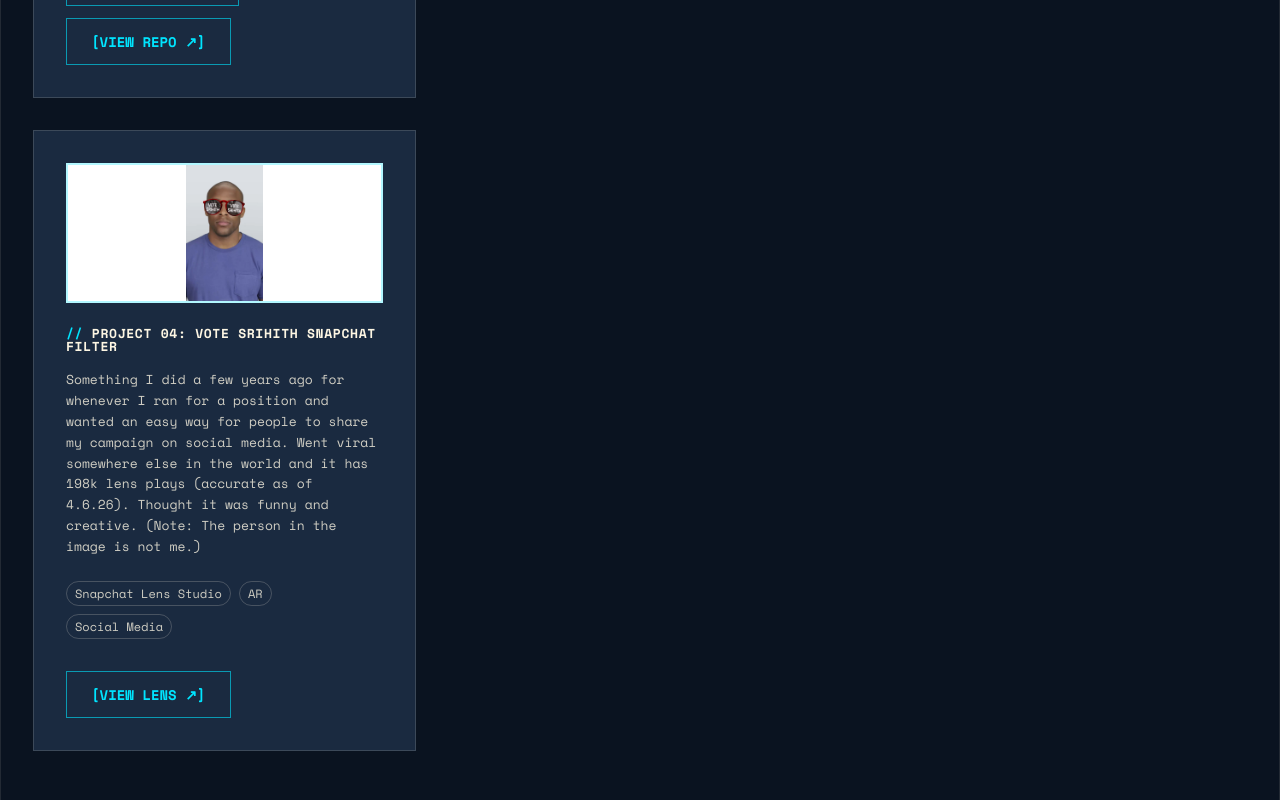
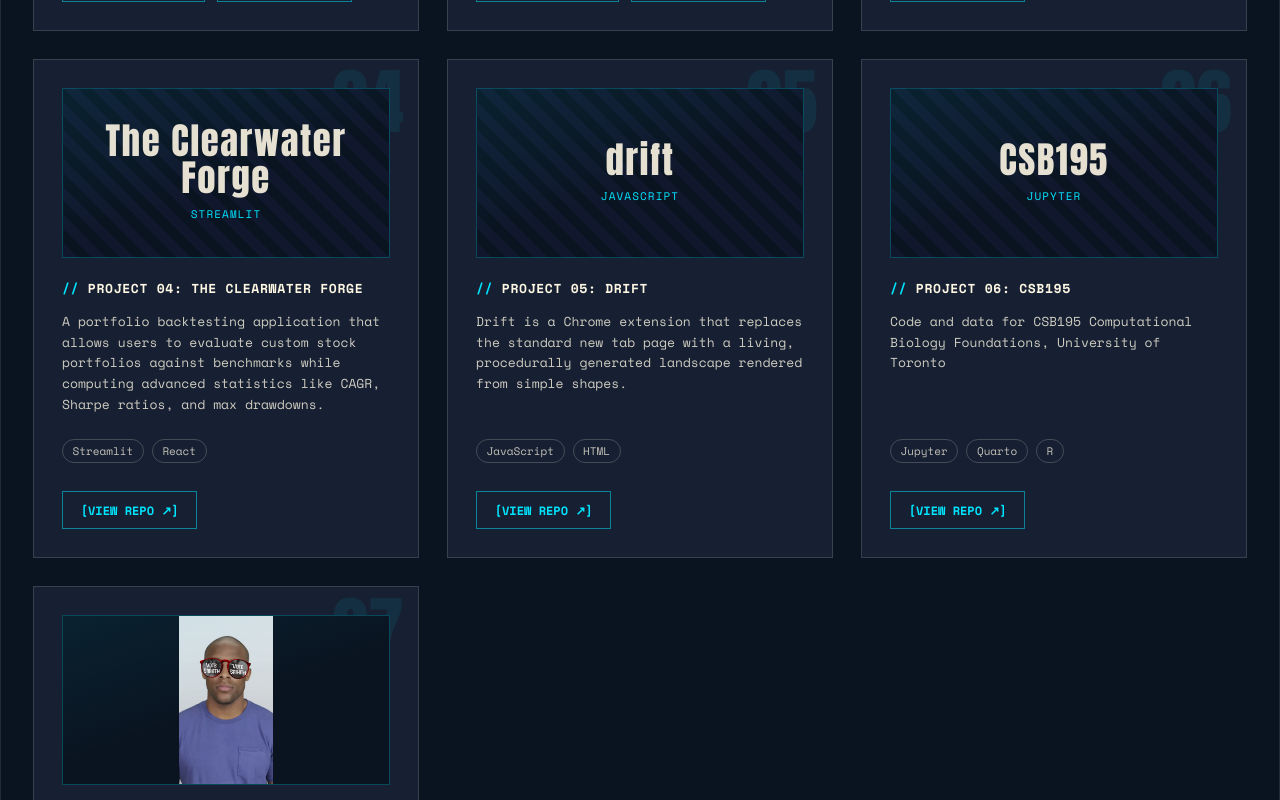
Before and after one commit to 12g3nd/12g3nd.github.io, a React (Vite) app: page /projects in a window 1280 px wide. Shown: the part 880-1680 px from the top of the page. Built offline with nearby package versions, Linux system fonts and the light colour scheme.

Commit message:
Add Projects.css for project card styling and layout

```diff
--- /dev/null
+++ b/src/pages/Projects.css
@@ -0,0 +1,175 @@
+.projects-grid {
+  margin-top: 2.5rem;
+  display: grid;
+  gap: 1.75rem;
+  grid-template-columns: repeat(auto-fill, minmax(320px, 1fr));
+  align-items: stretch;
+}
+
+/* Reveal wrapper — let the card fill the (stretched) grid cell so every
+   card in a row is the same height. */
+.project-card-wrap {
+  height: 100%;
+}
+
+.project-card {
+  position: relative;
+  height: 100%;
+  display: flex;
+  flex-direction: column;
+  padding: 1.75rem;
+  background-color: var(--bg-surface);
+  border: 1px solid rgba(253, 246, 227, 0.15);
+  overflow: hidden;
+  transition: transform 0.2s ease, border-color 0.2s ease, box-shadow 0.2s ease;
+}
+
+.project-card:hover {
+  transform: translateY(-4px);
+  border-color: rgba(0, 229, 255, 0.6);
+  box-shadow: 0 12px 30px -12px rgba(0, 229, 255, 0.3);
+}
+
+/* big faint watermark number, like the home-page tenet cards */
+.project-card__num {
+  position: absolute;
+  top: 0.4rem;
+  right: 0.9rem;
+  font-family: var(--font-display);
+  font-size: 4.5rem;
+  line-height: 1;
+  color: rgba(0, 229, 255, 0.08);
+  pointer-events: none;
+  user-select: none;
+  z-index: 0;
+}
+
+/* ── preview frame ─────────────────────────────────────── */
+.project-card__preview {
+  position: relative;
+  width: 100%;
+  height: 170px;
+  margin-bottom: 1.5rem;
+  background-color: var(--bg-base);
+  border: 1px solid rgba(0, 229, 255, 0.25);
+  overflow: hidden;
+  display: flex;
+  align-items: center;
+  justify-content: center;
+}
+
+.project-card__preview img {
+  width: 100%;
+  height: 100%;
+  object-fit: contain;
+  transition: transform 0.4s ease;
+}
+
+.project-card:hover .project-card__preview img {
+  transform: scale(1.04);
+}
+
+/* faint cyan sheen so the frame reads as part of the theme */
+.project-card__preview::after {
+  content: '';
+  position: absolute;
+  inset: 0;
+  background: linear-gradient(160deg, rgba(0, 229, 255, 0.07), transparent 55%);
+  pointer-events: none;
+}
+
+/* placeholder shown for projects that have no preview image, so every card
+   keeps the same silhouette instead of looking half-empty */
+.project-card__preview--placeholder {
+  flex-direction: column;
+  gap: 0.6rem;
+  background-image:
+    repeating-linear-gradient(45deg, rgba(123, 97, 255, 0.06) 0 10px, transparent 10px 20px);
+}
+
+.project-card__preview--placeholder .ph-name {
+  z-index: 1;
+  font-family: var(--font-display);
+  font-size: clamp(1.6rem, 4vw, 2.3rem);
+  letter-spacing: 0.04em;
+  color: rgba(253, 246, 227, 0.9);
+  text-align: center;
+  padding: 0 1rem;
+  line-height: 1;
+}
+
+.project-card__preview--placeholder .ph-tag {
+  z-index: 1;
+  font-family: var(--font-mono);
+  font-size: 11px;
+  text-transform: uppercase;
+  letter-spacing: 0.1em;
+  color: var(--accent-primary);
+}
+
+/* ── text ──────────────────────────────────────────────── */
+.project-card__title {
+  position: relative;
+  z-index: 1;
+  font-family: var(--font-mono);
+  font-size: 13px;
+  font-weight: bold;
+  text-transform: uppercase;
+  color: var(--text-primary);
+}
+
+.project-card__title .slash {
+  color: var(--accent-primary);
+}
+
+.project-card__desc {
+  position: relative;
+  z-index: 1;
+  flex-grow: 1;
+  margin-top: 1rem;
+  font-family: var(--font-mono);
+  font-size: 13px;
+  line-height: 1.6;
+  color: rgba(253, 246, 227, 0.8);
+  white-space: pre-line; /* honor intentional line breaks in descriptions */
+}
+
+.project-card__stack {
+  margin-top: 1.5rem;
+  display: flex;
+  gap: 0.5rem;
+  flex-wrap: wrap;
+}
+
+.project-card__stack span {
+  padding: 0.2rem 0.6rem;
+  border: 1px solid rgba(253, 246, 227, 0.2);
+  border-radius: 999px;
+  font-family: var(--font-mono);
+  font-size: 11px;
+  color: rgba(253, 246, 227, 0.75);
+}
+
+.project-card__links {
+  margin-top: 1.75rem;
+  display: flex;
+  gap: 0.75rem;
+  flex-wrap: wrap;
+}
+
+.project-card__links a {
+  display: inline-block;
+  padding: 0.6rem 1.1rem;
+  border: 1px solid rgba(0, 229, 255, 0.5);
+  font-family: var(--font-mono);
+  font-size: 12px;
+  font-weight: bold;
+  text-transform: uppercase;
+  color: var(--accent-primary);
+  transition: all 0.15s ease;
+}
+
+.project-card__links a:hover {
+  background: rgba(0, 229, 255, 0.12);
+  border-color: var(--accent-primary);
+}
--- a/src/pages/Projects.tsx
+++ b/src/pages/Projects.tsx
@@ -2,6 +2,7 @@ import PageTransition from '../components/PageTransition';
 import Reveal from '../components/Reveal';
 import ScrambleText from '../components/ScrambleText';
 import useDocumentMeta from '../hooks/useDocumentMeta';
+import './Projects.css';
 
 export default function Projects() {
   useDocumentMeta(
@@ -14,7 +15,7 @@ export default function Projects() {
         <div className="section-header">
           <h2><ScrambleText text="PROJECTS_" /></h2>
         </div>
-        <div style={{ marginTop: '2rem', display: 'grid', gap: '2rem', gridTemplateColumns: 'repeat(auto-fill, minmax(300px, 1fr))', alignItems: 'start' }}>
+        <div className="projects-grid">
           {[
             {
               id: '01',
@@ -40,6 +41,31 @@ export default function Projects() {
             },
             {
               id: '03',
+              name: 'Lingua',
+              description: "Lingua is a language learning application that helps users practice real-world speaking skills through unscripted, immersive conversations with diverse AI personas.",
+              stack: ['React', 'TypeScript'],
+              repo: 'https://github.com/12g3nd/Lingua',
+              repoLinkText: '[VIEW REPO ↗]',
+              logo: '/LinguaPreview.png'
+            },
+            {
+              id: '04',
+              name: 'The Clearwater Forge',
+              description: "A portfolio backtesting application that allows users to evaluate custom stock portfolios against benchmarks while computing advanced statistics like CAGR, Sharpe ratios, and max drawdowns.",
+              stack: ['Streamlit', 'React'],
+              repo: 'https://github.com/12g3nd/TheClearwaterForge',
+              repoLinkText: '[VIEW REPO ↗]'
+            },
+            {
+              id: '05',
+              name: 'drift',
+              description: "Drift is a Chrome extension that replaces the standard new tab page with a living, procedurally generated landscape rendered from simple shapes.",
+              stack: ['JavaScript', 'HTML'],
+              link: 'https://github.com/12g3nd/drift',
+              linkText: '[VIEW REPO ↗]'
+            },
+            {
+              id: '06',
               name: 'CSB195',
               description: 'Code and data for CSB195 Computational Biology Foundations, University of Toronto',
               stack: ['Jupyter', 'Quarto', 'R'],
@@ -47,7 +73,7 @@ export default function Projects() {
               linkText: '[VIEW REPO ↗]'
             },
             {
-              id: '04',
+              id: '07',
               name: 'VOTE SRIHITH SNAPCHAT FILTER',
               description: "Something I did a few years ago for whenever I ran for a position and wanted an easy way for people to share my campaign on social media. Went viral somewhere else in the world and it has 198k lens plays (accurate as of 4.6.26). Thought it was funny and creative.\n\n(Note: The person in the image is not me.)",
               stack: ['Snapchat Lens Studio', 'AR', 'Social Media'],
@@ -56,38 +82,34 @@ export default function Projects() {
               logo: '/filter.png'
             }
           ].map((project, i) => (
-            <Reveal key={i} delay={i * 0.08}>
-            <div style={{ backgroundColor: 'var(--bg-raised)', border: '1px solid rgba(253, 246, 227,0.15)', padding: '2rem', transition: 'all 0.15s ease', display: 'flex', flexDirection: 'column', height: '100%' }}
-              onMouseOver={(e) => { e.currentTarget.style.borderColor = 'rgba(0,229,255,0.6)'; }}
-              onMouseOut={(e) => { e.currentTarget.style.borderColor = 'rgba(253, 246, 227,0.15)'; }}>
-              {project.logo && (
-                <div style={{ marginBottom: '1.5rem', width: '100%', height: '140px', backgroundColor: '#fff', border: '2px solid rgba(0,229,255,0.3)', display: 'flex', justifyContent: 'center', alignItems: 'center' }}>
-                  <img src={project.logo} alt={`${project.name} logo`} style={{ maxWidth: '100%', maxHeight: '100%', objectFit: 'contain' }} />
+            <Reveal key={i} delay={i * 0.08} className="project-card-wrap">
+            <div className="project-card">
+              <span className="project-card__num">{project.id}</span>
+              {project.logo ? (
+                <div className="project-card__preview">
+                  <img src={project.logo} alt={`${project.name} preview`} />
+                </div>
+              ) : (
+                <div className="project-card__preview project-card__preview--placeholder">
+                  <span className="ph-name">{project.name}</span>
+                  <span className="ph-tag">{project.stack[0]}</span>
                 </div>
               )}
-              <h3 style={{ fontSize: '13px', fontFamily: 'var(--font-mono)', color: 'var(--text-primary)' }}><span style={{ color: 'var(--accent-primary)' }}>//</span> PROJECT {project.id}: {project.name}</h3>
-              <p style={{ marginTop: '1rem', fontFamily: 'var(--font-mono)', fontSize: '13px', color: 'rgba(253, 246, 227,0.8)', lineHeight: '1.6', flexGrow: 1 }}>
-                {project.description}
-              </p>
-              <div style={{ marginTop: '1.5rem', display: 'flex', gap: '0.5rem', flexWrap: 'wrap' }}>
+              <h3 className="project-card__title">
+                <span className="slash">//</span> PROJECT {project.id}: {project.name}
+              </h3>
+              <p className="project-card__desc">{project.description}</p>
+              <div className="project-card__stack">
                 {project.stack.map((tech, j) => (
-                  <span key={j} style={{ border: '1px solid rgba(253, 246, 227,0.2)', color: 'rgba(253, 246, 227,0.8)', padding: '0.2rem 0.5rem', fontSize: '12px', fontFamily: 'var(--font-mono)', borderRadius: '999px' }}>
-                    {tech}
-                  </span>
+                  <span key={j}>{tech}</span>
                 ))}
               </div>
-              <div style={{ marginTop: '2rem', display: 'flex', gap: '0.75rem', flexWrap: 'wrap' }}>
-                <a href={project.link} target="_blank" rel="noreferrer" style={{ display: 'inline-block', padding: '0.75rem 1.5rem', border: '1px solid rgba(0,229,255,0.6)', color: 'var(--accent-primary)', fontFamily: 'var(--font-mono)', fontSize: '14px', textTransform: 'uppercase', fontWeight: 'bold', transition: 'all 0.15s ease' }}
-                  onMouseOver={(e) => { e.currentTarget.style.background = 'rgba(0,229,255,0.1)'; e.currentTarget.style.borderColor = 'var(--accent-primary)'; }}
-                  onMouseOut={(e) => { e.currentTarget.style.background = 'transparent'; e.currentTarget.style.borderColor = 'rgba(0,229,255,0.6)'; }}>
-                  {project.linkText}
-                </a>
+              <div className="project-card__links">
+                {project.link && (
+                  <a href={project.link} target="_blank" rel="noreferrer">{project.linkText}</a>
+                )}
                 {project.repo && (
-                  <a href={project.repo} target="_blank" rel="noreferrer" style={{ display: 'inline-block', padding: '0.75rem 1.5rem', border: '1px solid rgba(0,229,255,0.6)', color: 'var(--accent-primary)', fontFamily: 'var(--font-mono)', fontSize: '14px', textTransform: 'uppercase', fontWeight: 'bold', transition: 'all 0.15s ease' }}
-                    onMouseOver={(e) => { e.currentTarget.style.background = 'rgba(0,229,255,0.1)'; e.currentTarget.style.borderColor = 'var(--accent-primary)'; }}
-                    onMouseOut={(e) => { e.currentTarget.style.background = 'transparent'; e.currentTarget.style.borderColor = 'rgba(0,229,255,0.6)'; }}>
-                  {project.repoLinkText}
-                  </a>
+                  <a href={project.repo} target="_blank" rel="noreferrer">{project.repoLinkText}</a>
                 )}
               </div>
             </div>
```
Also changed, not shown: public/LinguaPreview.png (added).
